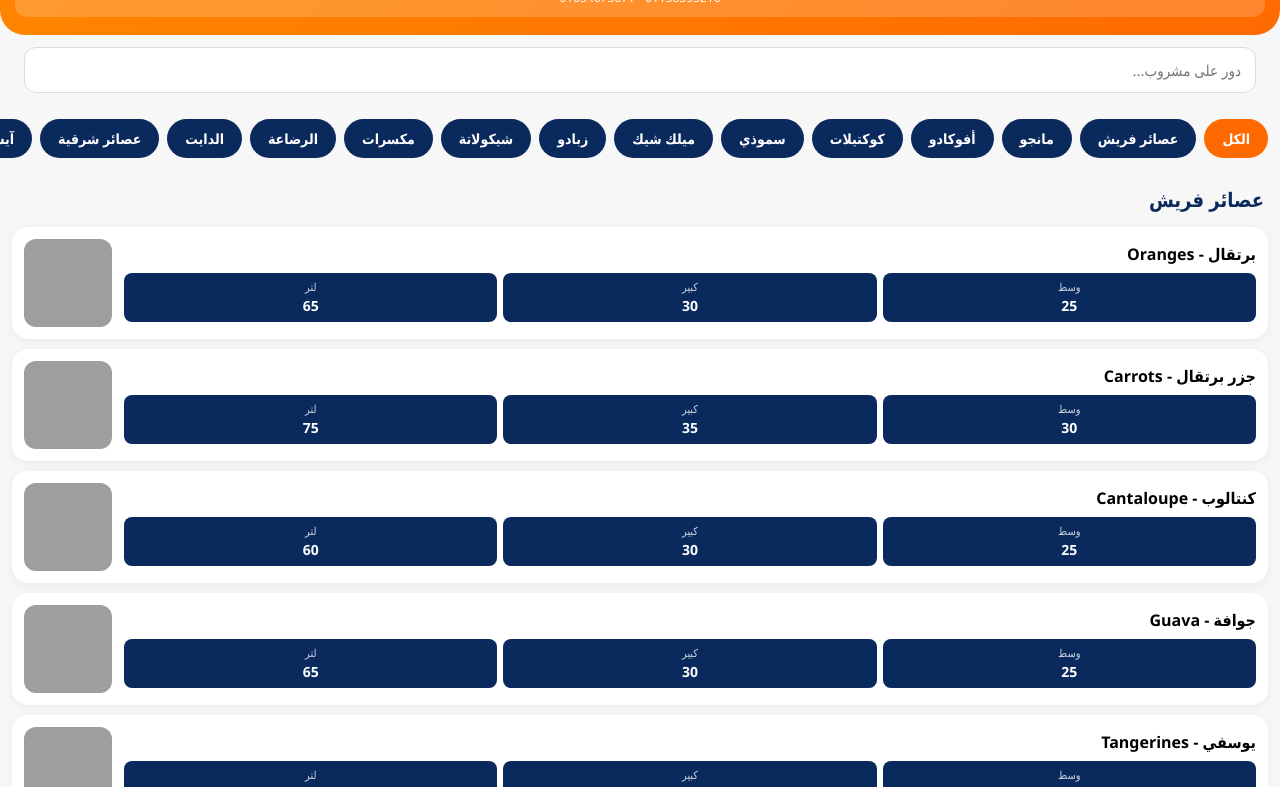
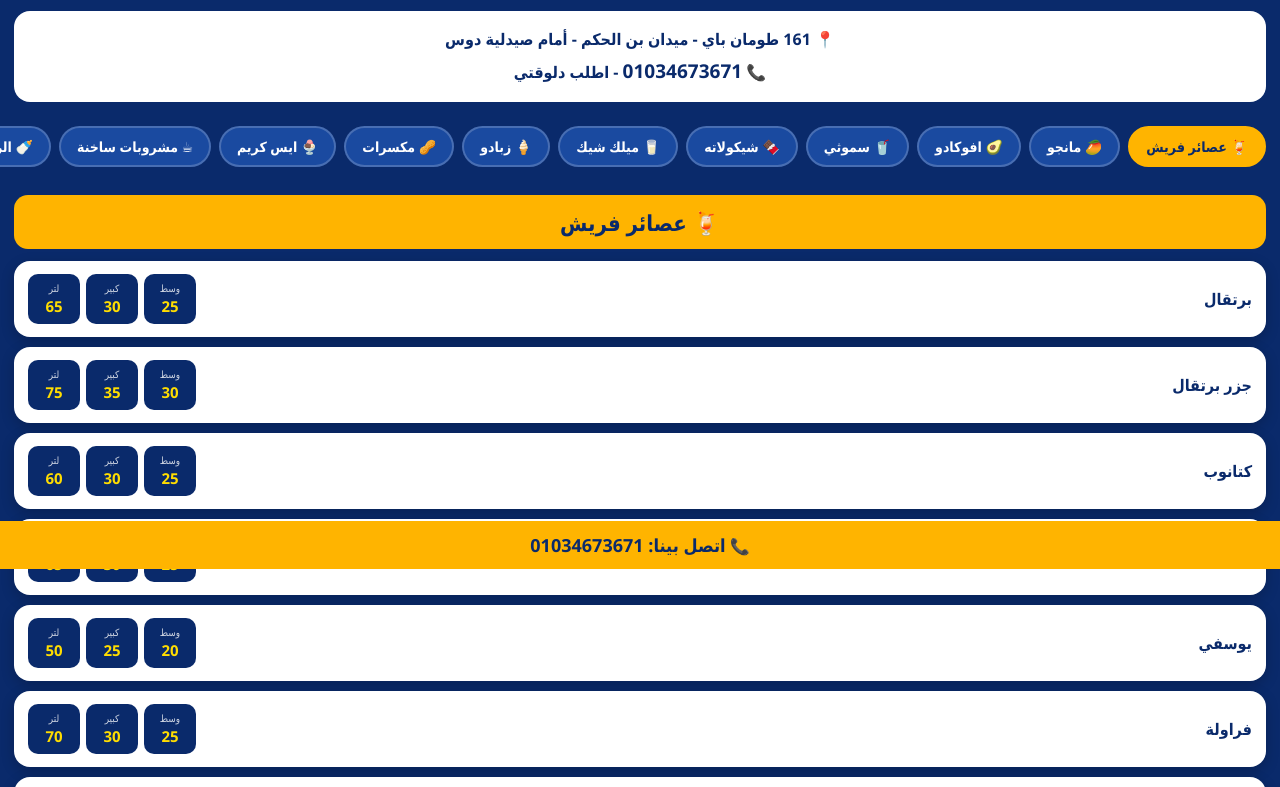
Before and after one commit to mohameddd5217-eng/vitamin-menu, a plain HTML site: page index.html in a window 1280 px wide. Shown: the part 231-1018 px from the top of the page. Drawn offline with Linux system fonts and the light colour scheme; grey boxes are pictures that could not be loaded.

Commit message:
Update index.html

```diff
--- a/index.html
+++ b/index.html
@@ -3,102 +3,105 @@
 <head>
 <meta charset="UTF-8">
 <meta name="viewport" content="width=device-width, initial-scale=1.0">
-<title>VITAMIN - فيتامين</title>
+<title>VITAMIN JUICE - فيتامين للعصائر الطبيعية</title>
 <style>
 *{margin:0;padding:0;box-sizing:border-box;font-family:'Segoe UI',Tahoma,sans-serif}
-body{background:#f7f7f7;padding-bottom:40px}
-.header{background:linear-gradient(135deg,#ff8a00,#ff6a00);padding:26px 15px 18px;text-align:center;color:#fff;border-radius:0 0 25px 25px}
-.header h1{font-size:42px;font-weight:900}
-.header h1 span{font-size:22px;display:block}
-.header p{margin-top:8px;font-size:14px}
-.header .addr{margin-top:10px;font-size:12px;line-height:1.7;background:rgba(255,255,255,.18);padding:8px;border-radius:12px}
-.cats{display:flex;gap:8px;overflow-x:auto;padding:14px 12px;position:sticky;top:0;background:#f7f7f7;z-index:10}
-.cats button{white-space:nowrap;border:none;background:#0a2a5e;color:#fff;padding:10px 18px;border-radius:20px;font-size:14px;font-weight:700}
-.cats button.active{background:#ff6a00}
-.section{padding:0 12px}
-.section h2{font-size:20px;margin:14px 4px;color:#0a2a5e}
-.card{background:#fff;border-radius:16px;display:flex;gap:12px;padding:12px;margin-bottom:10px;align-items:center;box-shadow:0 2px 10px rgba(0,0,0,.06)}
-.card img{width:88px;height:88px;object-fit:cover;border-radius:12px;flex-shrink:0}
-.info{flex:1}
-.info h3{font-size:16px}
-.prices{display:flex;gap:6px;margin-top:8px}
-.price{background:#0a2a5e;color:#fff;border-radius:8px;padding:6px 0;text-align:center;flex:1}
-.price small{display:block;font-size:11px;opacity:.8}
-.price b{font-size:14px}
-.search{margin:12px;padding:0 12px}
-.search input{width:100%;padding:12px 14px;border-radius:12px;border:1px solid #ddd;font-size:15px}
+body{background:#0a2a6b;color:#fff;padding-bottom:90px}
+header{background:#0a2a6b;text-align:center;padding:22px 14px 14px;position:sticky;top:0;z-index:10;border-bottom:3px solid #ffb400}
+.logo{width:110px;height:110px;background:#fff;border-radius:50%;display:flex;align-items:center;justify-content:center;margin:0 auto 10px;font-size:52px;border:4px solid #ffb400;overflow:hidden}
+.logo img{width:100%;height:100%;object-fit:cover}
+h1{font-size:32px;letter-spacing:2px}
+h1 span{color:#ffb400}
+.sub{color:#ffd966;font-size:16px;margin-top:4px}
+.info{background:#fff;color:#0a2a6b;margin:14px;border-radius:16px;padding:14px;text-align:center;line-height:1.8;font-weight:700}
+.info a{color:#0a2a6b;text-decoration:none;font-size:19px}
+.tabs{display:flex;gap:8px;overflow-x:auto;padding:10px 14px;scrollbar-width:none;position:sticky;top:164px;background:#0a2a6b;z-index:9}
+.tabs::-webkit-scrollbar{display:none}
+.tab{white-space:nowrap;background:#1a4aa0;color:#fff;border:2px solid #fff3;padding:9px 16px;border-radius:999px;cursor:pointer;font-weight:800;font-size:14px}
+.tab.active{background:#ffb400;color:#0a2a6b;border-color:#ffb400}
+.section{display:none;padding:6px 14px}
+.section.active{display:block}
+.sec-title{background:#ffb400;color:#0a2a6b;text-align:center;padding:12px;border-radius:14px;font-size:22px;font-weight:900;margin:12px 0}
+.card{background:#fff;color:#222;border-radius:16px;padding:13px 14px;margin-bottom:10px;display:flex;justify-content:space-between;align-items:center;gap:10px;box-shadow:0 4px 14px rgba(0,0,0,.2)}
+.card b{font-size:16px;color:#0a2a6b}
+.card small{color:#777;display:block;font-size:12px;margin-top:2px}
+.prices{display:flex;gap:6px;flex-shrink:0}
+.price{background:#0a2a6b;color:#fff;border-radius:10px;padding:7px 8px;text-align:center;min-width:52px}
+.price span{display:block;font-size:10px;opacity:.8}
+.price b{color:#ffdd00;font-size:15px}
+.price.single{min-width:70px}
+.note{background:#fff3;color:#ffe27a;text-align:center;padding:10px;border-radius:12px;font-size:13px;margin:10px 0}
+footer{position:fixed;bottom:0;left:0;right:0;background:#ffb400;color:#0a2a6b;text-align:center;padding:12px;font-weight:900}
+footer a{color:#0a2a6b;text-decoration:none;font-size:18px}
 </style>
 </head>
 <body>
-<div class="header">
-<h1>VITAMIN <span>فيتامين</span></h1>
-<p>للعصائر الطبيعية 🍹</p>
-<div class="addr">الفرع الأول: 68 أبو المحاسن الشاذلي بجوار فرع اتصالات - العجوزة<br>01128856561 - 01003212171<br>الفرع الثاني: 161 طومان باي - ميدان ابن الحكم - أمام صيدلية دوس<br>01158593216 - 01034673671</div>
+<header>
+<div class="logo">🍍</div>
+<h1>VITAMIN <span>JUICE</span></h1>
+<div class="sub">فيتامين للعصائر الطبيعية 🍊🥭🍓</div>
+</header>
+
+<div class="info">
+📍 161 طومان باي - ميدان بن الحكم - أمام صيدلية دوس<br>
+📞 <a href="tel:01034673671">01034673671</a> - اطلب دلوقتي
 </div>
-<div class="search"><input id="search" placeholder="دور على مشروب..."></div>
-<div class="cats" id="cats"></div>
-<div id="list"></div>
+
+<div class="tabs" id="tabs"></div>
+<div id="content"></div>
+
+<div class="note">الأسعار: وسط - كبير - لتر | العصائر الشرقية: صغير - وسط - كبير - لتر</div>
+<footer>📞 <a href="tel:01034673671">اتصل بينا: 01034673671</a></footer>
+
 <script>
-const IMGS={
-"عصائر فريش":"https://images.unsplash.com/photo-1600271886742-f049cd451bba?w=300",
-"مانجو":"https://images.unsplash.com/photo-1553279768-865429fa0078?w=300",
-"أفوكادو":"https://images.unsplash.com/photo-1523049673857-eb18f1d7b578?w=300",
-"كوكتيلات":"https://images.unsplash.com/photo-1551024709-8f23befc6f87?w=300",
-"سموذي":"https://images.unsplash.com/photo-1502741224143-90386d7f8c82?w=300",
-"ميلك شيك":"https://images.unsplash.com/photo-1572490122747-3968b75cc699?w=300",
-"زبادو":"https://images.unsplash.com/photo-1488477181946-6428a0291777?w=300",
-"شيكولاتة":"https://images.unsplash.com/photo-1549007994-cb92caebd54b?w=300",
-"مكسرات":"https://images.unsplash.com/photo-1508061253366-f7da158b6d46?w=300",
-"الرضاعة":"https://images.unsplash.com/photo-1556679343-c7306c1976bc?w=300",
-"الدايت":"https://images.unsplash.com/photo-1490645935967-10de6ba17061?w=300",
-"عصائر شرقية":"https://images.unsplash.com/photo-1556679343-c7306c1976bc?w=300",
-"آيس كريم و أطباق":"https://images.unsplash.com/photo-1563805042-7684c019e1cb?w=300",
-"مشروبات ساخنة":"https://images.unsplash.com/photo-1541167760496-1628856ab772?w=300"
-};
-  const DATA=[
-{cat:"عصائر فريش",items:[["برتقال - Oranges",[25,30,65]],["جزر برتقال - Carrots",[30,35,75]],["كنتالوب - Cantaloupe",[25,30,60]],["جوافة - Guava",[25,30,65]],["يوسفي - Tangerines",[20,25,50]],["فراولة - Strawberries",[25,30,70]],["فراولة قطع وعصير",[30,35,80]],["ليمون - Lemons",[20,25,50]],["ليمون نعناع - Mint Lemons",[20,25,50]],["ليمون لبن - Milk Lemons",[25,30,65]],["بطيخ - Watermelon",[25,30,70]],["كيوي - Kiwi",[35,40,90]],["موز - Bananas",[30,35,80]],["رمان - Pomegranates",[30,35,85]],["رمان حب - Pomegranate Seeds",[30,35,85]],["تين شوكي - Prickly Pear",[30,35,85]],["عنب - Grapes",[30,35,85]],["بلح بلبن - Dates",[30,35,80]],["جرجير - Arugula",[25,30,65]],["تفاح - Apples",[30,35,80]],["برقوق - Plums",[30,35,85]],["خوخ - Peaches",[30,35,85]],["أناناس - Pineapples",[40,45,120]]]},
-{cat:"مانجو",items:[["مانجو - Mango",[25,30,80]],["مانجو هاواي",[30,35,90]],["روميو وجوليت - مانجو + شرائح موز",[30,35,90]],["تنورة عدس - مانجو + حب رمان",[35,40,100]],["مانجو + موز + آيس كريم",[35,40,100]],["مانجو توينكز",[35,40,100]],["مانجوتشينو",[35,40,100]],["مانجو + نسكافيه",[35,40,100]],["مانجو آيس كريم",[35,40,100]],["مانجو كيوي",[35,40,100]],["مانجو خوخ",[35,40,100]]]},
-{cat:"أفوكادو",items:[["أفوكادو بالعسل",[60,70,180]],["أفوكادو توت",[60,70,180]],["أفوكادو فراولة",[60,70,180]],["أفوكادو كيوي",[65,75,190]],["أفوكادو خوخ",[65,75,190]],["أفوكادو أناناس",[65,75,190]],["أفوكادو مانجو",[60,70,180]],["أفوكادو رمان",[65,75,190]],["أفوكادو جوز هند",[65,75,190]],["أفوكادو كاجو",[80,90,210]],["أفوكادو مكسرات",[80,90,210]]]},
-{cat:"كوكتيلات",items:[["كوكتيل نصف ضربة",[30,35,90]],["سمارت | برتقال + خوخ",[35,40,90]],["فيفا | بلح + موز + آيس كريم",[35,40,90]],["بينا كولادا | برتقال + أناناس + جوز هند",[50,55,130]],["لوتس | مانجو + فراولة + آيس كريم",[35,40,90]],["سيمبا | بلح + أوريو + آيس كريم",[35,40,90]],["مارجريت | مانجو + جوز هند + آيس كريم",[35,40,90]],["فيتامين سي | برتقال + جوافة + ليمون",[35,40,90]],["صن شاين | سفن + ليمون نعناع",[30,35,85]],["انتعاش | أناناس + ليمون نعناع",[40,45,105]],["بطيخ نعناع",[25,30,70]],["هيموجلوبين | فراولة + رمان + بنجر",[35,40,90]],["سوبر مان | موز + بلح + جرجير + كيوي",[40,45,100]],["هالك | أفوكادو + كيوي + بلح + حلاوة + عسل",[70,80,90]],["ايرون مان | بلح + حلاوة + آيس كريم",[35,40,90]],["كات وومان | فراولة + موز + لبن",[30,35,85]],["كابتن أمريكا | فراولة + بلح + مانجو",[35,40,90]],["بات مان | بلح + موز + مكسرات",[55,60,140]]]},
-{cat:"سموذي",items:[["سموذي فراولة",[30,35,80]],["سموذي مانجو",[30,35,90]],["سموذي أناناس",[45,50,120]],["سموذي بطيخ",[30,35,80]],["سموذي توت",[30,35,80]],["سموذي مانجو خوخ",[35,40,100]],["سموذي كيوي",[40,45,100]],["سموذي نعناع",[25,30,70]],["سموذي شيكولاتة",[30,35,80]]]},
-{cat:"ميلك شيك",items:[["ميلك فراولة",[30,35,80]],["ميلك فانيليا",[30,35,80]],["ميلك توت",[30,35,80]],["ميلك شيكولاتة",[30,35,80]],["ميلك مانجو",[30,35,80]],["ميلك موكا",[35,40,90]]]},
-{cat:"زبادو",items:[["زبادي عسل",[30,35,80]],["زبادي مانجو",[35,40,90]],["زبادي توت",[35,40,90]],["زبادي قطع فواكه",[40,45,105]],["زبادي فراولة",[35,40,90]]]},
-{cat:"شيكولاتة",items:[["توينكز",[35,40,95]],["أوريو",[35,40,95]],["هوهوز",[35,40,95]],["سنيكرز",[50,60,140]],["كيت كات",[50,60,140]]]},
-{cat:"مكسرات",items:[["جوز هند",[35,40,90]],["سوداني فانيليا",[40,45,100]],["سوداني شيكولاتة",[40,45,100]],["كاجو فانيليا",[70,80,190]]]},
-{cat:"الرضاعة",items:[["الأسد | سوبيا + فانيليا",[30,35,70]],["الفيل | سوبيا + شيكولاتة",[30,35,70]],["القرد | سوبيا + مانجو",[30,35,70]],["النمر | سوبيا + فراولة",[30,35,70]],["الحوت | سوبيا + كنتالوب",[30,35,70]],["التنين | سوبيا + توت",[30,35,70]]]},
-{cat:"الدايت",items:[["اللايت | سوبيا + فانيليا",[40,45,110]],["دايز | سوبيا + شيكولاتة",[40,45,110]],["دايتكو | سوبيا + مانجو",[35,40,95]],["بينك | سوبيا + فراولة",[40,45,110]],["ريلاكس | سوبيا + كنتالوب",[35,40,90]],["كيوي برتقال",[35,40,85]],["كيوي أناناس",[45,50,120]]]},
-{cat:"عصائر شرقية",items:[["قصب",[15,20,40],"10"],["قصب سوبيا",[20,25,50],"15"],["قصب برتقال",[20,25,50],"15"],["قصب بالآيس كريم",[25,30,60],"20"],["تمر هندي",[15,20,40],"10"],["سوبيا",[20,25,50],"15"],["كركديه",[20,25,50],"15"],["دوم",[20,25,50],"15"],["دوم باللبن",[25,30,60],"20"]]},
-{cat:"آيس كريم و أطباق",items:[["بولة آيس كريم",[15,15,15],"15"],["2 بولة آيس كريم",[25,25,25],"25"],["3 بولة آيس كريم",[35,35,35],"35"],["صنداي + صوص",[20,20,20],"20"],["رمانة",[50,50,50],"50"],["موزاليتا",[50,50,50],"50"],["فخفخينا آيس كريم",[50,50,50],"50"],["أوريو",[55,55,55],"55"],["قنبلة بالآيس",[60,60,60],"60"],["سنيكو مكس",[70,70,70],"70"],["بطيخ قطع",[50,50,50],"50"],["قنبلة فيتامين",[75,75,75],"75"],["مانجو قطع",[60,60,60],"60"],["جامبو دايت",[50,50,50],"50"],["مصراوي",[55,55,55],"55"]]},
-{cat:"مشروبات ساخنة",items:[["حمص الشام",[30,30,30],"30"],["بليلة باللبن",[35,35,35],"35"],["بليلة بالكنافة",[50,50,50],"50"],["بليلة بالمكسرات",[50,50,50],"50"],["سحلب",[35,35,35],"35"]]},
+const data=[
+{name:"🍹 عصائر فريش",items:[
+["برتقال","",[25,30,65]],["جزر برتقال","",[30,35,75]],["كتانوب","",[25,30,60]],["جوافة","",[25,30,65]],["يوسفي","",[20,25,50]],["فراولة","",[25,30,70]],["فراولة قطع وعصير","",[30,35,80]],["ليمون","",[20,25,50]],["ليمون نعناع","",[20,25,50]],["ليمون لبن","",[25,30,65]],["بطيخ","",[25,30,70]],["كيوي","",[35,40,90]],["موز","",[30,35,80]],["رمان","",[30,35,85]],["رمان حب","",[30,35,85]],["تين شوكي","",[30,35,85]],["عنب","",[30,35,85]],["بلح بلبن","",[30,35,80]],["جرجير","",[25,30,65]],["تفاح","",[30,35,80]],["برقوق","",[30,35,85]],["خوخ","",[30,35,85]],["أناناس","",[40,45,120]]]},
+{name:"🥭 مانجو",items:[
+["مانجو","",[25,30,80]],["مانجو هاوي","مانجو + موز",[30,35,90]],["روميو وجولييت","مانجو + رمان",[30,35,90]],["تششورة عدس","مانجو + موز + ايس كريم",[35,40,100]],["مانجو توينكز","",[35,40,100]],["مانجوتشينو","مانجو + نسكافيه",[35,40,100]],["مانجو ايس كريم","",[35,40,100]],["مانجو كيوي","",[35,40,100]],["مانجو خوخ","",[35,40,100]]]},
+{name:"🥑 افوكادو",items:[
+["افوكادو بالعسل","",[60,70,180]],["افوكادو توت","",[60,70,180]],["افوكادو فراولة","",[60,70,180]],["افوكادو كيوي","",[65,75,190]],["افوكادو خوخ","",[65,75,190]],["افوكادو اناناس","",[65,75,190]],["افوكادو مانجو","",[60,70,180]],["افوكادو رمان","",[65,75,190]],["افوكادو جوز هند","",[65,75,190]],["افوكادو كاجو","",[80,90,210]],["افوكادو مكسرات","",[80,90,210]]]},
+{name:"🥤 سموثي",items:[
+["سموثي فراولة","",[30,35,80]],["سموثي مانجو","",[30,35,90]],["سموثي اناناس","",[45,50,120]],["سموثي بطيخ","",[30,35,80]],["سموثي توت","",[30,35,80]],["سموثي مانجو خوخ","",[35,40,100]],["سموثي كيوي","",[40,45,100]],["سموثي نعناع","",[25,30,70]],["سموثي شيكولاته","",[30,35,80]]]},
+{name:"🍫 شيكولاته",items:[
+["توينكز","",[35,40,95]],["بوريو","",[35,40,95]],["هوهوز","",[35,40,95]],["اوريو","",[35,40,95]],["سنيكرز","",[50,60,140]],["كيت كات","",[50,60,140]]]},
+{name:"🥛 ميلك شيك",items:[
+["ميلك فراولة","",[30,35,80]],["ميلك فانيليا","",[30,35,80]],["ميلك توت","",[30,35,80]],["ميلك شيكولاته","",[30,35,80]],["ميلك مانجو","",[30,35,80]],["ميلك موكا","",[35,40,90]]]},
+{name:"🍦 زبادو",items:[
+["زبادي عسل","",[30,35,80]],["زبادي مانجو","",[35,40,90]],["زبادي توت","",[35,40,90]],["زبادي قطع فواكه","",[40,45,105]],["زبادي فراولة","",[35,40,90]]]},
+{name:"🥜 مكسرات",items:[
+["جوز هند","",[35,40,90]],["سوداني فانيليا","",[40,45,100]],["سوداني شيكولاته","",[40,45,100]],["كاجو فانيليا","",[70,80,190]]]},
+{name:"🍨 ايس كريم",items:[
+["بولة ايس كريم","",[15]],["2 بولة ايس كريم","",[25]],["3 بولة ايس كريم","",[35]],["صنداي + صوص","",[20]]]},
+{name:"☕ مشروبات ساخنة",items:[
+["حمص الشام","",[30]],["بليلة باللبن","",[35]],["بليلة بالكنافة","",[50]],["بليلة بالمكسرات","",[50]],["سحلب","",[35]]]},
+{name:"🍼 الرضعات",items:[
+["الأسد","سوبيا + فانيليا",[30,35,70]],["الفيل","سوبيا + شيكولاته",[30,35,70]],["القرد","سوبيا + مانجو",[30,35,70]],["النمر","سوبيا + فراولة",[30,35,70]],["الحوت","سوبيا + كنتالوب",[30,35,70]],["التنين","سوبيا + توت",[30,35,70]]]},
+{name:"🥗 الدايت",items:[
+["لايت","سوبيا + فانيليا",[40,45,110]],["دايز","سوبيا + شيكولاته",[40,45,110]],["دايتكو","سوبيا + مانجو",[35,40,95]],["بينك","سوبيا + فراولة",[40,45,110]],["ريلاكس","سوبيا + كنتالوب",[35,40,90]],["كيوي برتقال","",[35,40,85]],["كيوي اناناس","",[45,50,120]]]},
+{name:"🏺 عصائر شرقية",items:[
+["قصب","",[10,15,20,40]],["قصب سوبيا","",[15,20,25,50]],["قصب برتقال","",[15,20,25,50]],["قصب بالايس كريم","",[20,25,30,60]],["تمر هندي","",[10,15,20,40]],["سوبيا","",[15,20,25,50]],["كركديه","",[15,20,25,50]],["دوم","",[15,20,25,50]],["دوم باللبن","",[20,25,30,60]]]},
+{name:"🍸 كوكتيلات",items:[
+["كوكتيل نصف ضربة","",[30,35,90]],["سمارت","برتقال + خوخ",[35,40,90]],["فيفا","بلح + موز + ايس كريم",[35,40,90]],["بينا كولادا","برتقال + اناناس + جوز هند",[50,55,130]],["لوتس","مانجو + فراولة + ايس كريم",[35,40,90]],["سيمبا","بلح + بوريو + ايس كريم",[35,40,90]],["مارجريت","مانجو + جوز هند + ايس كريم",[35,40,90]],["فيتامين سي","برتقال + جوافة + ليمون",[35,40,90]],["صن شاين","سفن + ليمون نعناع",[30,35,85]],["انتعاش","اناناس + ليمون نعناع",[40,45,105]],["بطيخ نعناع","",[25,30,70]],["هيموجلوبين","فراولة + رمان + بنجر",[35,40,90]],["سوبر مان","موز + بلح + جرجير + كيوي",[40,45,100]],["هالك","افوكادو + كيوي + بلح + حلاوة + عسل",[70,80,90]],["ايرون مان","بلح + حلاوة + ايس كريم",[35,40,90]],["كات وومان","فراولة + موز + لبن",[30,35,85]],["كابتن امريكان","فراولة + بلح + مانجو",[35,40,90]],["بات مان","بلح + موز + مكسرات",[55,60,140]]]},
+{name:"🍇 أطباق فاكهة",items:[
+["رمانه","",[50]],["موزاليتا","",[50]],["فخفخينا ايس كريم","",[50]],["بوريو","",[55]],["شيتيكو مكس","",[70]],["قنبلة بالايس","",[60]],["بطيخ قطع","",[50]],["قنبلة فيتامين","",[75]],["مانجو قطع","",[60]],["جامبو دايت","",[50]],["مصراوي","",[55]]]},
 ];
-let active="الكل";
-function render(){
-const q=(document.getElementById('search').value||"").trim();
-const catsEl=document.getElementById('cats');catsEl.innerHTML="";
-["الكل",...DATA.map(d=>d.cat)].forEach(c=>{
-const b=document.createElement('button');b.textContent=c;b.className=c===active?'active':'';
-b.onclick=()=>{active=c;render()};
-catsEl.appendChild(b);
+const tabs=document.getElementById('tabs');
+const content=document.getElementById('content');
+data.forEach((sec,i)=>{
+let b=document.createElement('button'); b.className='tab'+(i==0?' active':''); b.textContent=sec.name; b.onclick=()=>{document.querySelectorAll('.tab').forEach(t=>t.classList.remove('active')); b.classList.add('active'); document.querySelectorAll('.section').forEach(s=>s.classList.remove('active')); document.getElementById('sec'+i).classList.add('active'); window.scrollTo({top:0,behavior:'smooth'});}; tabs.appendChild(b);
+let div=document.createElement('div'); div.className='section'+(i==0?' active':''); div.id='sec'+i;
+let title=document.createElement('div'); title.className='sec-title'; title.textContent=sec.name; div.appendChild(title);
+sec.items.forEach(it=>{
+let card=document.createElement('div'); card.className='card';
+let left=document.createElement('div'); left.innerHTML='<b>'+it[0]+'</b>'+(it[1]?'<small>'+it[1]+'</small>':'');
+let pr=document.createElement('div'); pr.className='prices';
+let labels = sec.name.includes('شرقية') ? ['صغير','وسط','كبير','لتر'] : (it[2].length==1?['السعر']:(it[2].length==4?['صغير','وسط','كبير','لتر']:['وسط','كبير','لتر']));
+it[2].forEach((p,idx)=>{let d=document.createElement('div'); d.className='price'+(it[2].length==1?' single':''); d.innerHTML='<span>'+labels[idx]+'</span><b>'+p+'</b>'; pr.appendChild(d);});
+card.appendChild(left); card.appendChild(pr); div.appendChild(card);
 });
-const list=document.getElementById('list');list.innerHTML="";
-DATA.forEach(sec=>{
-if(active!=="الكل" && active!==sec.cat) return;
-let items=sec.items.filter(it=>!q || it[0].includes(q));
-if(!items.length) return;
-let html=`<div class="section"><h2>${sec.cat}</h2>`;
-items.forEach(it=>{
-const isSingle = sec.cat==="آيس كريم و أطباق" || sec.cat==="مشروبات ساخنة";
-let priceHtml="";
-if(isSingle){ priceHtml=`<div class="prices"><div class="price"><small>السعر</small><b>${it[2]}</b></div></div>` }
-else if(sec.cat==="عصائر شرقية"){ priceHtml=`<div class="prices"><div class="price"><small>صغير</small><b>${it[2]}</b></div><div class="price"><small>وسط</small><b>${it[1][0]}</b></div><div class="price"><small>كبير</small><b>${it[1][1]}</b></div><div class="price"><small>لتر</small><b>${it[1][2]}</b></div></div>` }
-else{ priceHtml=`<div class="prices"><div class="price"><small>وسط</small><b>${it[1][0]}</b></div><div class="price"><small>كبير</small><b>${it[1][1]}</b></div><div class="price"><small>لتر</small><b>${it[1][2]}</b></div></div>` }
-html+=`<div class="card"><div class="info"><h3>${it[0]}</h3>${priceHtml}</div><img src="${IMGS[sec.cat]}"></div>`;
+content.appendChild(div);
 });
-html+=`</div>`;list.innerHTML+=html;
-});
-}
-document.getElementById('search').addEventListener('input',render);
-render();
 </script>
 </body>
 </html>
```
